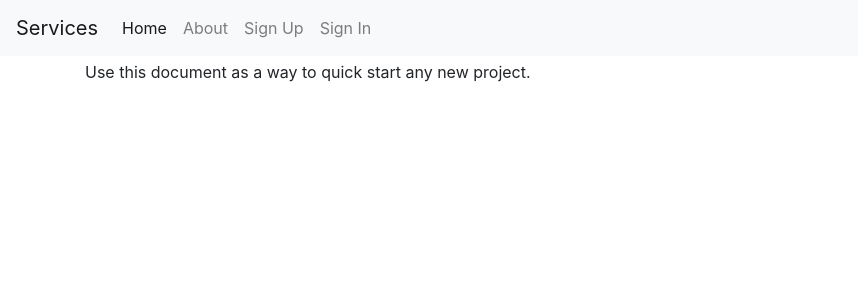
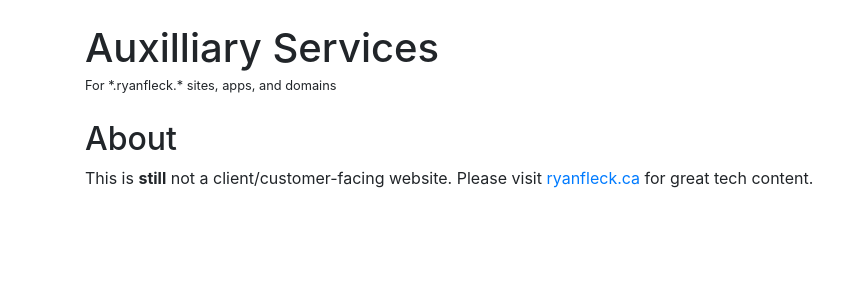
Before and after one commit to RyanFleck/AuxilliaryWebsiteServices, a Django app: page /about/ in a window 1280 px wide. Shown: the top 300 px of the page, without its empty margins (0-858 px from the left). Run offline with Django 3.2, Linux system fonts and the light colour scheme; some libraries are stand-ins or nearby versions.

Commit message:
chore: Tune homepage for services.

```diff
--- a/services/templates/base.html
+++ b/services/templates/base.html
@@ -33,47 +33,6 @@
   </head>
 
   <body>
-
-    <div class="mb-1">
-      <nav class="navbar navbar-expand-md navbar-light bg-light">
-        <button class="navbar-toggler navbar-toggler-right" type="button" data-toggle="collapse" data-target="#navbarSupportedContent" aria-controls="navbarSupportedContent" aria-expanded="false" aria-label="Toggle navigation">
-          <span class="navbar-toggler-icon"></span>
-        </button>
-        <a class="navbar-brand" href="{% url 'home' %}">Services</a>
-
-        <div class="collapse navbar-collapse" id="navbarSupportedContent">
-          <ul class="navbar-nav mr-auto">
-            <li class="nav-item active">
-              <a class="nav-link" href="{% url 'home' %}">Home <span class="sr-only">(current)</span></a>
-            </li>
-            <li class="nav-item">
-              <a class="nav-link" href="{% url 'about' %}">About</a>
-            </li>
-            {% if request.user.is_authenticated %}
-              <li class="nav-item">
-                {# URL provided by django-allauth/account/urls.py #}
-                <a class="nav-link" href="{% url 'users:detail' request.user.username  %}">{% trans "My Profile" %}</a>
-              </li>
-              <li class="nav-item">
-                {# URL provided by django-allauth/account/urls.py #}
-                <a class="nav-link" href="{% url 'account_logout' %}">{% trans "Sign Out" %}</a>
-              </li>
-            {% else %}
-              <li class="nav-item">
-                {# URL provided by django-allauth/account/urls.py #}
-                <a id="sign-up-link" class="nav-link" href="{% url 'account_signup' %}">{% trans "Sign Up" %}</a>
-              </li>
-              <li class="nav-item">
-                {# URL provided by django-allauth/account/urls.py #}
-                <a id="log-in-link" class="nav-link" href="{% url 'account_login' %}">{% trans "Sign In" %}</a>
-              </li>
-            {% endif %}
-          </ul>
-        </div>
-      </nav>
-
-    </div>
-
     <div class="container">
 
       {% if messages %}
@@ -82,9 +41,13 @@
           {% endfor %}
       {% endif %}
 
+      <br />
+
       {% block content %}
         <p>Use this document as a way to quick start any new project.</p>
       {% endblock content %}
+
+      <br />
 
     </div> <!-- /container -->
 
--- a/services/templates/pages/about.html
+++ b/services/templates/pages/about.html
@@ -1 +1,19 @@
 {% extends "base.html" %}
+{% block title %}Ryan Fleck AuxServ{% endblock %}
+
+{% block content %}
+<div>
+    <h1 style="margin-bottom:0px;">Auxilliary Services</h1>
+    <small style="margin-top:0px;">For *.ryanfleck.* sites, apps, and domains</small>
+
+</div>
+
+<br/>
+
+<h2>About</h2>
+
+<p>This is <b>still</b> not a client/customer-facing website. Please visit
+    <a href="https://ryanfleck.ca">ryanfleck.ca</a> for
+    great tech content.
+</p>
+{% endblock content %}
```
Also changed, not shown: services/templates/pages/home.html (+16 -0 lines).
